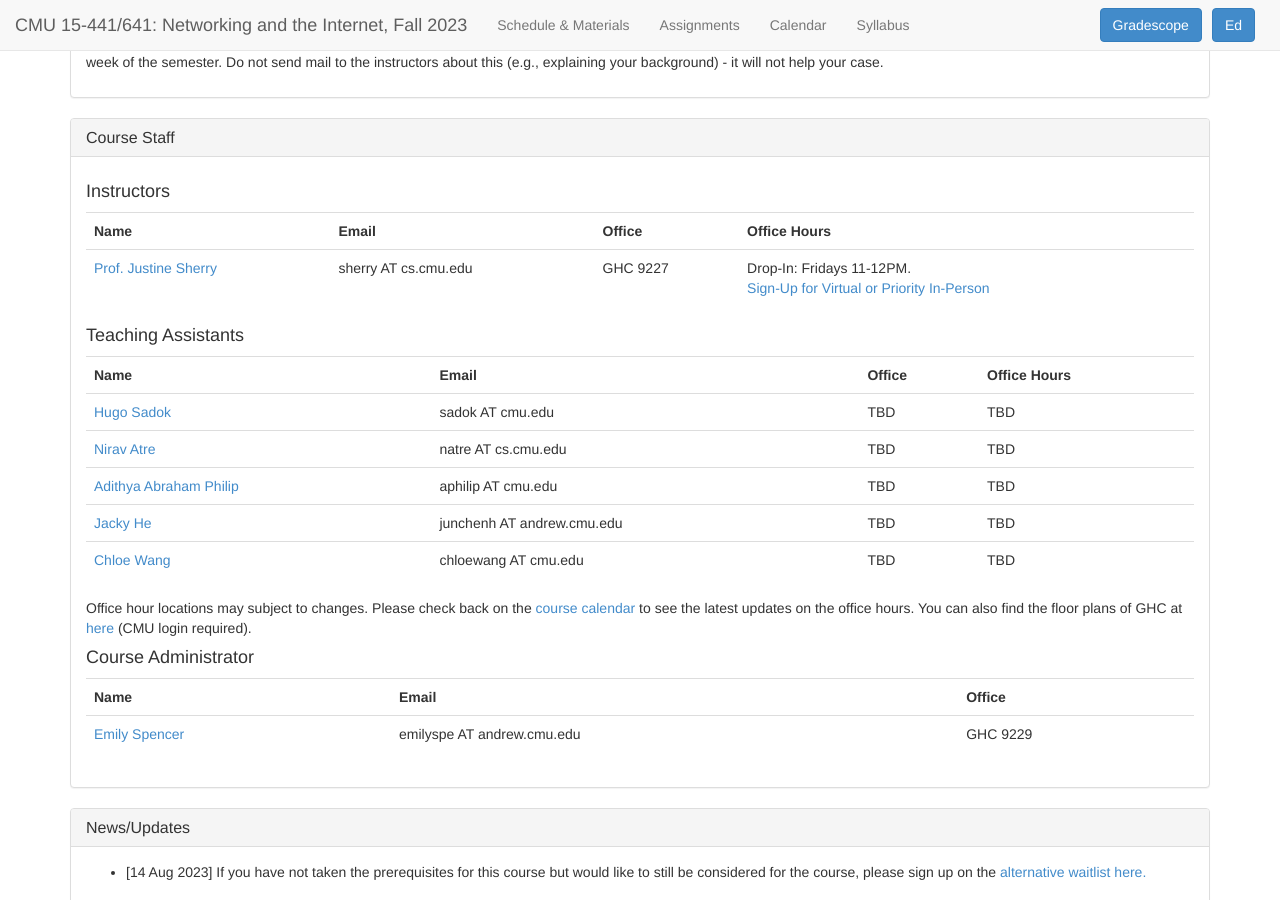
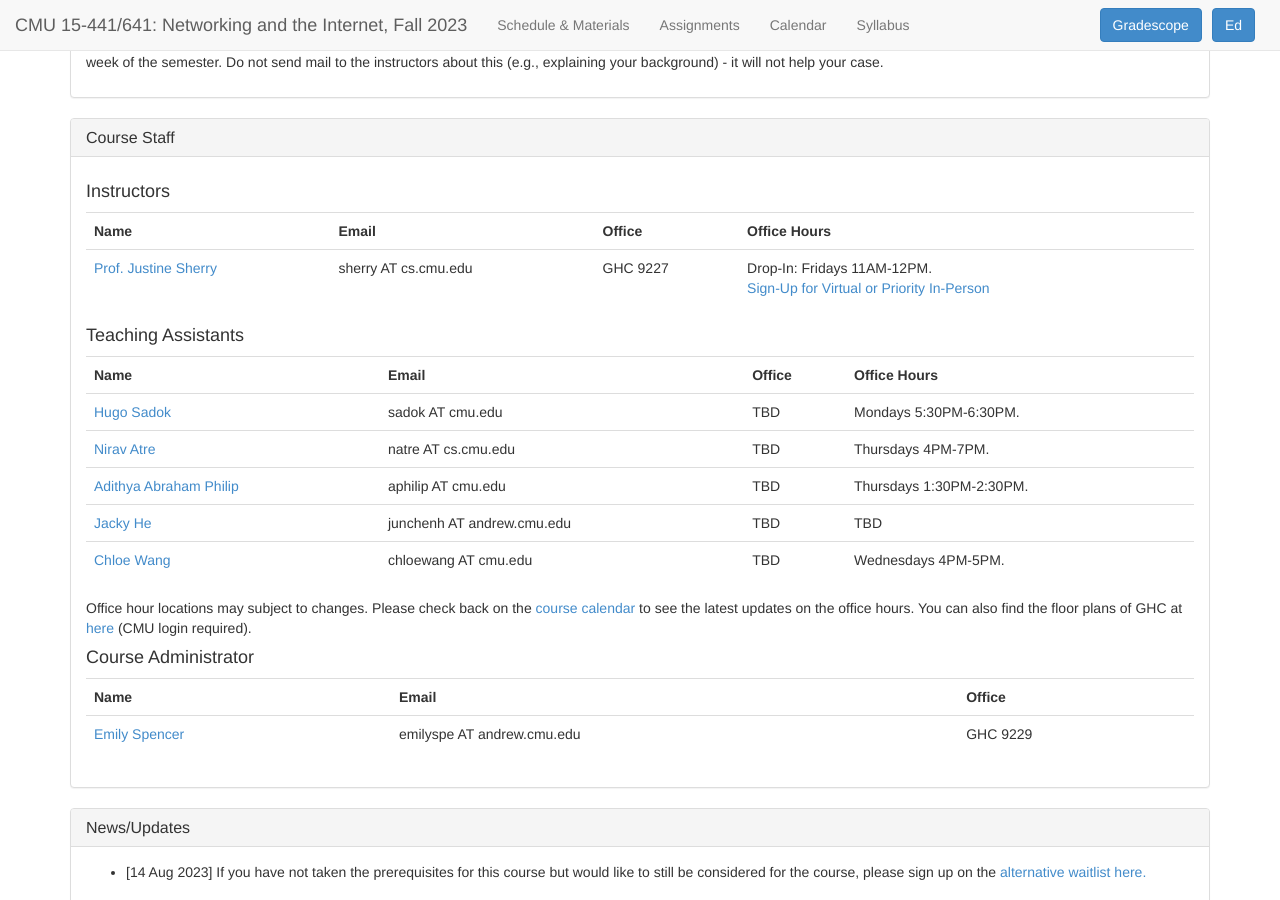
Before and after one commit to computer-networks/fa23, a Jekyll site: the page built from index.html, in a window 1280 px wide and 900 px high, scrolled down 453 px. Built offline with Jekyll 4.4.1, drawn with Linux system fonts in a browser that asks for light colours.

Commit message:
Update office hour times

```diff
--- a/index.html
+++ b/index.html
@@ -75,7 +75,7 @@ title: CMU 15-441/641, Fall 2023 --- Home
         <td><span class="email">sherry AT cs.cmu.edu</span></td>
         <td>GHC 9227</td>
         <td>
-          Drop-In: Fridays 11-12PM.<br/>
+          Drop-In: Fridays 11AM-12PM.<br/>
           <a href="https://calendar.app.google/AQ3Qk3AApyGB9PC89">Sign-Up for Virtual or Priority In-Person</a>
         </td>
       </tr>
@@ -90,21 +90,21 @@ title: CMU 15-441/641, Fall 2023 --- Home
         <td><a href="https://hsadok.com/">Hugo Sadok</a></td>
         <td><span class="email">sadok AT cmu.edu</span></td>
         <td>TBD</td>
-        <td>TBD</td>
+        <td>Mondays 5:30PM-6:30PM.</td>
       </tr>
 
       <tr>
         <td><a href="https://www.cs.cmu.edu/~natre/">Nirav Atre</a></td>
         <td><span class="email">natre AT cs.cmu.edu</span></td>
         <td>TBD</td>
-        <td>TBD</td>
+        <td>Thursdays 4PM-7PM.</td>
       </tr>
 
       <tr>
         <td><a href="TBD">Adithya Abraham Philip</a></td>
         <td><span class="email">aphilip AT cmu.edu</span></td>
         <td>TBD</td>
-        <td>TBD</td>
+        <td>Thursdays 1:30PM-2:30PM.</td>
       </tr>
 
       <tr>
@@ -118,7 +118,7 @@ title: CMU 15-441/641, Fall 2023 --- Home
         <td><a href="TBD">Chloe Wang</a></td>
         <td><span class="email">chloewang AT cmu.edu</span></td>
         <td>TBD</td>
-        <td>TBD</td>
+        <td>Wednesdays 4PM-5PM.</td>
       </tr>
 
       </table>
```
